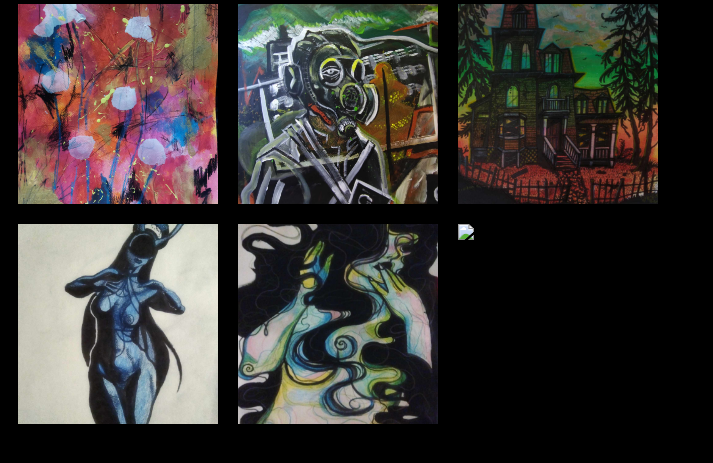
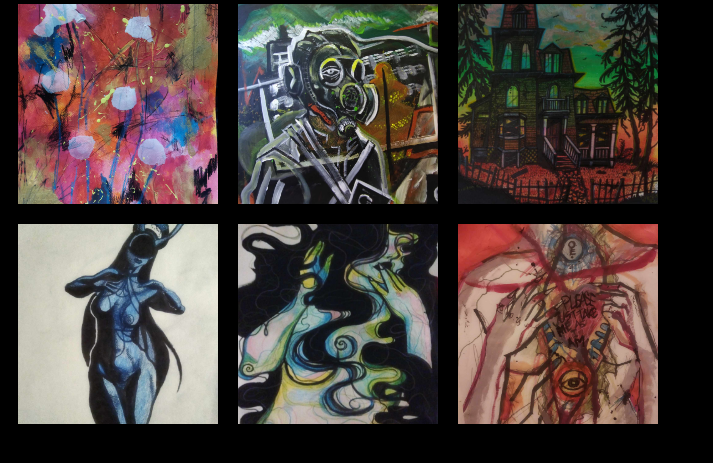
Before and after one commit to ju-nmd2023/wuid-portfolio-catofcosmos, a plain HTML site: page art.html in a window 1280 px wide. Shown: the part 65-528 px from the top of the page, without its empty margins (0-713 px from the left). Drawn offline with Linux system fonts and the light colour scheme.

Commit message:
retry5
images

```diff
--- a/art.html
+++ b/art.html
@@ -31,7 +31,7 @@
       <img class="pic" src="img/house.jpg" alt="house" />
       <img class="pic" src="img/usher.jpg" alt="usher" />
       <img class="pic" src="img/woman.jpg" alt="woman" />
-      <img class="pic" src="" alt="exposedheart" />
+      <img class="pic" src="img/exposedheart.jpg" alt="exposedheart" />
     </section>
   </body>
 </html>
```
